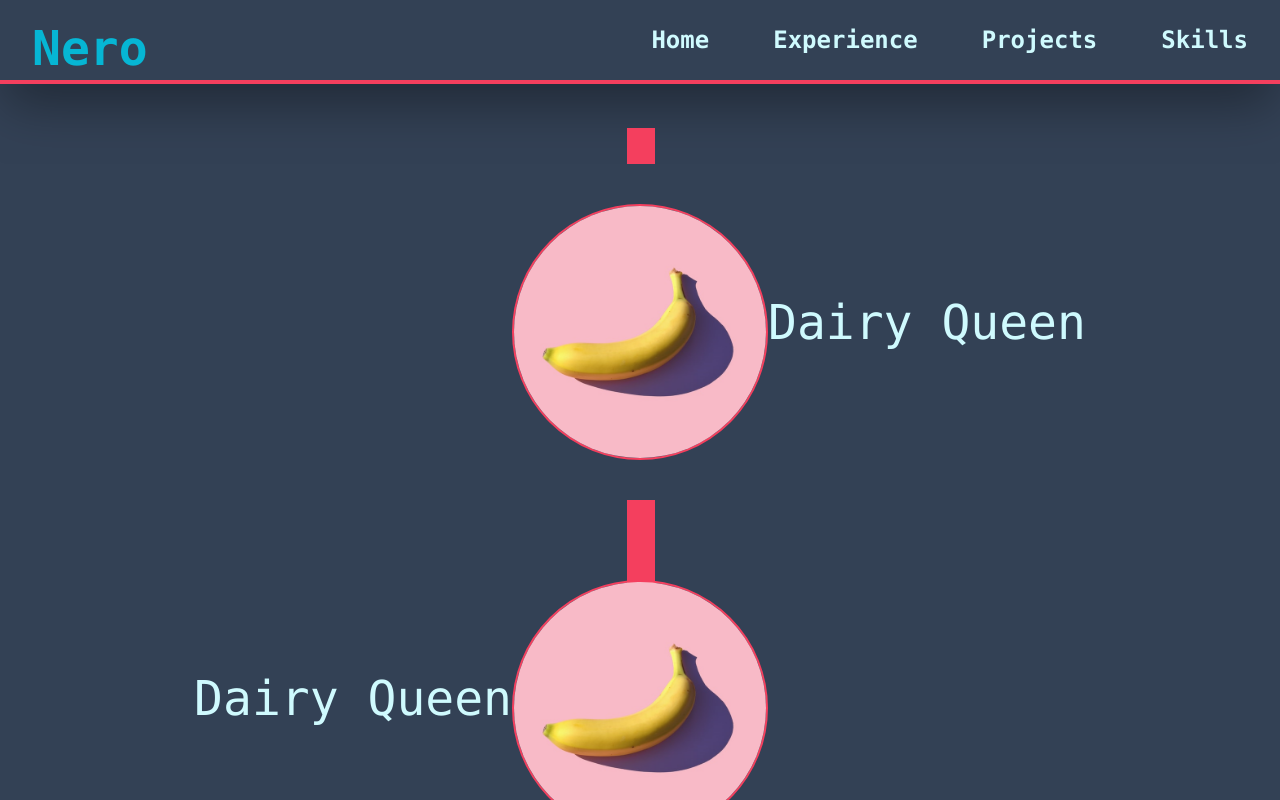
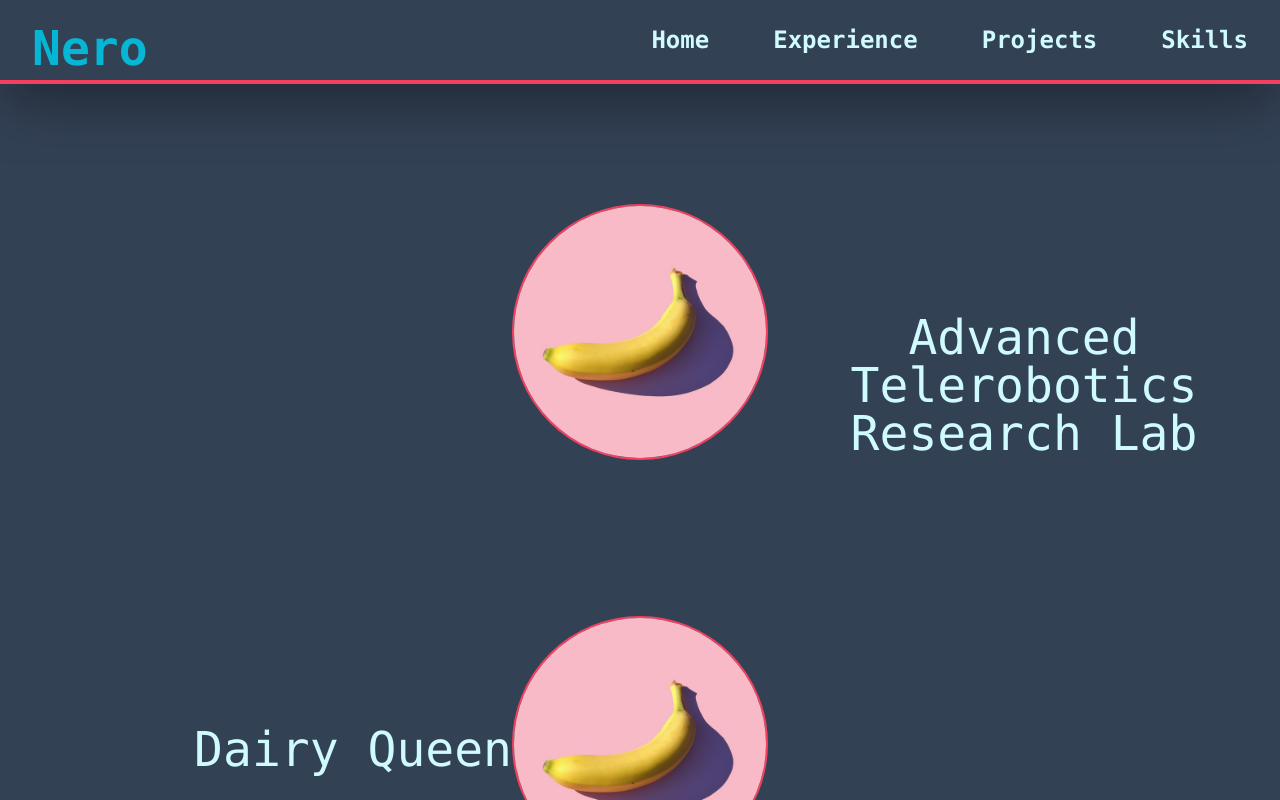
Before and after one commit to NerosJourney/portfolio-site, a React (Create React App) app in the folder site/: page /experience in a window 1280 px wide. Built offline with nearby package versions, Linux system fonts and the light colour scheme.

Commit message:
made experience page reactive

```diff
--- a/site/src/Pages/Experience/index.js
+++ b/site/src/Pages/Experience/index.js
@@ -9,14 +9,14 @@
       <div className="bg-slate-700 h-screen">
         <NavBar />
         <div className="bg-slate-700 text-center py-10">
-          <div className="z-0 left-[49vw] right[49vw] top-32 bottom-2 bg-rose-500 absolute text-rose-500">
+          {/* <div className="z-0 left-[49vw] right[49vw] top-32 bottom-2 bg-rose-500 absolute text-rose-500">
             <p className="invisible">test</p>
-          </div>
+          </div> */}
           <LeftTimelineExperience
             role="Assistant Store Manager"
             date="Jan 2022 - Jan 2023"
             desc="Test this is a test to see what happens when this description gets to be really long and super large I hope this doesn't break shit uh-oh"
-            company="Dairy Queen"
+            company="Advanced Telerobotics Research Lab"
           />
           <RightTimelineExperience
             role="Assistant Store Manager"
@@ -75,16 +75,17 @@
         alt={company}
       />
       <LeftExperiencePopout role={role} date={date} desc={desc} />
-      <p className="absolute top-[40%] text-cyan-100 font-mono left-[60vw] text-5xl">
+      <p className="md:absolute pt-4 md:pt-0 top-[40%] text-cyan-100 font-mono left-[60vw] text-2xl md:text-5xl">
         {company}
       </p>
+      <MobileExperiencePopout role={role} date={date} desc={desc} />
     </div>
   );
 };
 
 const LeftExperiencePopout = ({ role, date, desc }) => {
   return (
-    <div className="peer-hover:visible hover:visible invisible text-left absolute top-0 bottom-0 left-12 right-[60vw] m-2 p-2 bg-slate-800 border-rose-500 border-2 rounded-lg">
+    <div className="md:peer-hover:visible md:hover:visible invisible text-left absolute top-0 bottom-0 left-12 right-[60vw] m-2 p-2 bg-slate-800 border-rose-500 border-2 rounded-lg">
       <p className="text-2xl md:text-5xl text-cyan-500 rounded-r-lg rounded-b-none border-b-rose-500 border-b-2 font-mono">
         {role}
       </p>
@@ -100,28 +101,24 @@
 
 const RightTimelineExperience = ({ role, date, company, desc, logo }) => {
   return (
-    <div className="my-10 py-10 relative ">
+    <div className="my-10 py-10 relative bg-slate-700 md:bg-transparent">
       <img
         className="peer rounded-full w-64 h-64 border-rose-500 border-2 object-cover mx-auto"
         src={Banana}
         alt={company}
       />
-      <RightExperiencePopout
-        role={role}
-        date={date}
-        desc={desc}
-        company={company}
-      />
-      <p className="absolute top-[40%] text-cyan-100 font-mono right-[60vw] text-5xl">
+      <RightExperiencePopout role={role} date={date} desc={desc} />
+      <p className="md:absolute pt-4 md:pt-0 top-[40%] text-cyan-100 font-mono right-[60vw] text-2xl md:text-5xl">
         {company}
       </p>
+      <MobileExperiencePopout role={role} date={date} desc={desc} />
     </div>
   );
 };
 
 const RightExperiencePopout = ({ role, date, desc }) => {
   return (
-    <div className="peer-hover:visible hover:visible invisible text-left absolute top-0 bottom-0 right-12 left-[60vw] m-2 p-2 bg-slate-800 border-rose-500 border-2 rounded-lg">
+    <div className="md:peer-hover:visible md:hover:visible invisible text-left absolute top-0 bottom-0 right-12 left-[60vw] m-2 p-2 bg-slate-800 border-rose-500 border-2 rounded-lg">
       <p className="text-2xl md:text-5xl text-cyan-500 rounded-r-lg rounded-b-none border-b-rose-500 border-b-2 font-mono">
         {role}
       </p>
@@ -135,4 +132,16 @@
   );
 };
 
+const MobileExperiencePopout = ({ role, date, desc }) => {
+  return (
+    <div className="md:peer-hover:invisible md:hover:invisible md:peer-hover:h-0 md:hover:h-0 hover:h-auto peer-hover:h-auto h-0 peer-hover:visible hover:visible invisible text-left m-2 p-2 bg-slate-800 border-rose-500 border-2 rounded-lg ">
+      <p className="text-2xl md:text-5xl text-cyan-500 rounded-r-lg rounded-b-none border-b-rose-500 border-b-2 font-mono">
+        {role}
+      </p>
+      <p className="text-lg md:text-3xl text-cyan-500 font-mono">{date}</p>
+      <p className="text-lg md:text-3xl text-cyan-100 font-mono">{desc}</p>
+    </div>
+  );
+};
+
 export default Experience;
```
